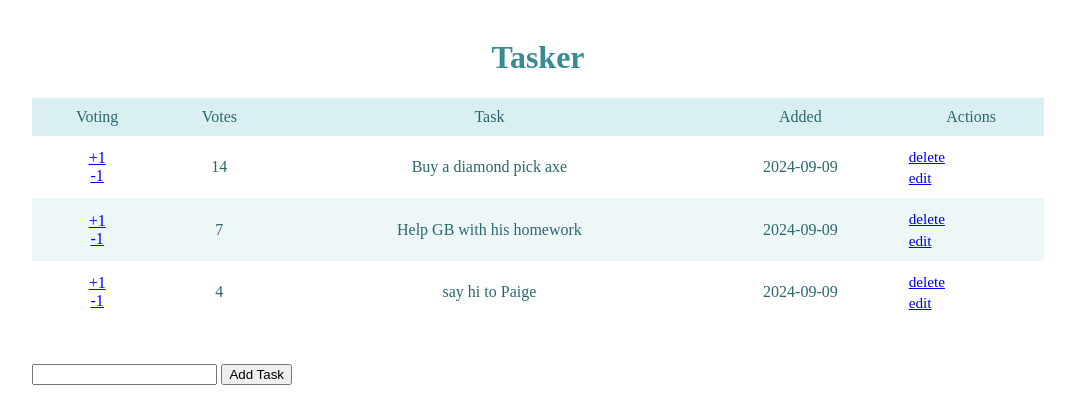
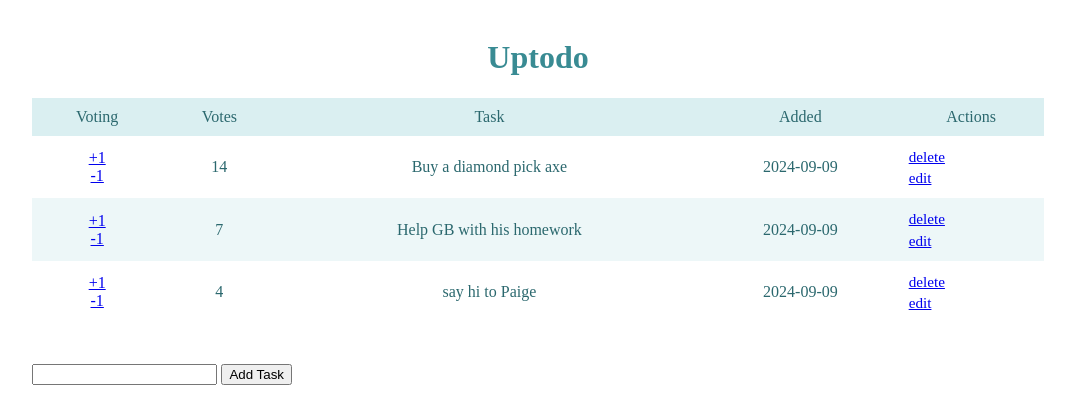
Before and after one commit to celiason/uptodo, a Flask app: page / in a window 1280 px wide. Shown: the top 394 px of the page, without its empty margins (102-1177 px from the left). Run offline with Flask 3, Linux system fonts and the light colour scheme; data comes from the database, SQL or seed files in the repository; both versions use the stored data as it was after the commit.

Commit message:
minor edits

```diff
--- a/app.py
+++ b/app.py
@@ -6,6 +6,7 @@ from datetime import datetime
 # the app
 app = Flask(__name__)
 
+# configure the database
 app.config['SQLALCHEMY_DATABASE_URI'] = 'sqlite:///test.db'
 
 # initialize the db
--- a/templates/edit.html
+++ b/templates/edit.html
@@ -1,7 +1,6 @@
 {% extends 'base.html' %}
 
 {% block head %}
-
 {% endblock %}
 
 {% block body %}
--- a/templates/index.html
+++ b/templates/index.html
@@ -6,7 +6,7 @@
 
 {% block body %}
 <div class="content">
-    <h1 style="text-align: center;">Tasker</h1>
+    <h1 style="text-align: center;">Uptodo</h1>
     <table>
         <tr>
             <th>Voting</th>
```
Also changed, not shown: instance/test.db.
